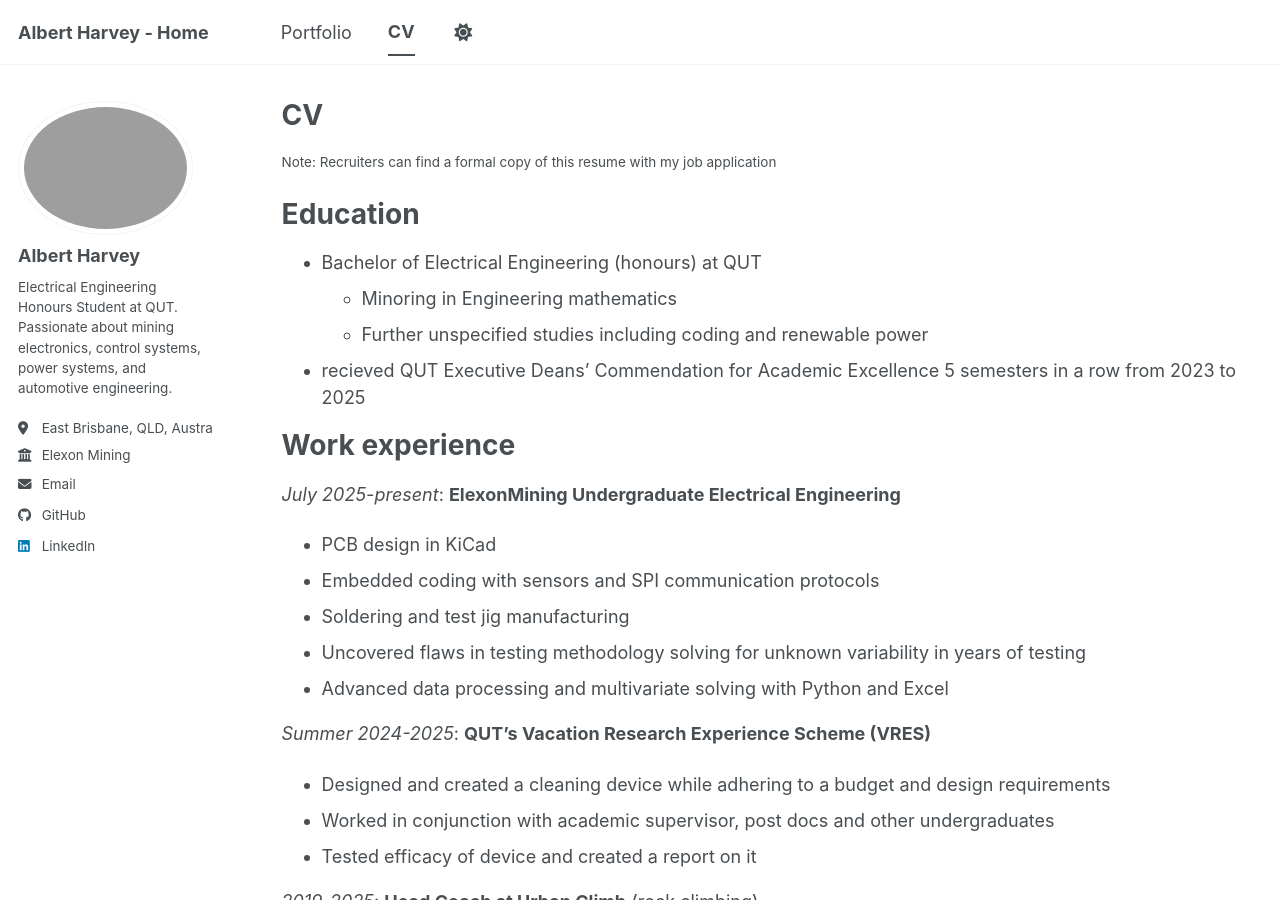
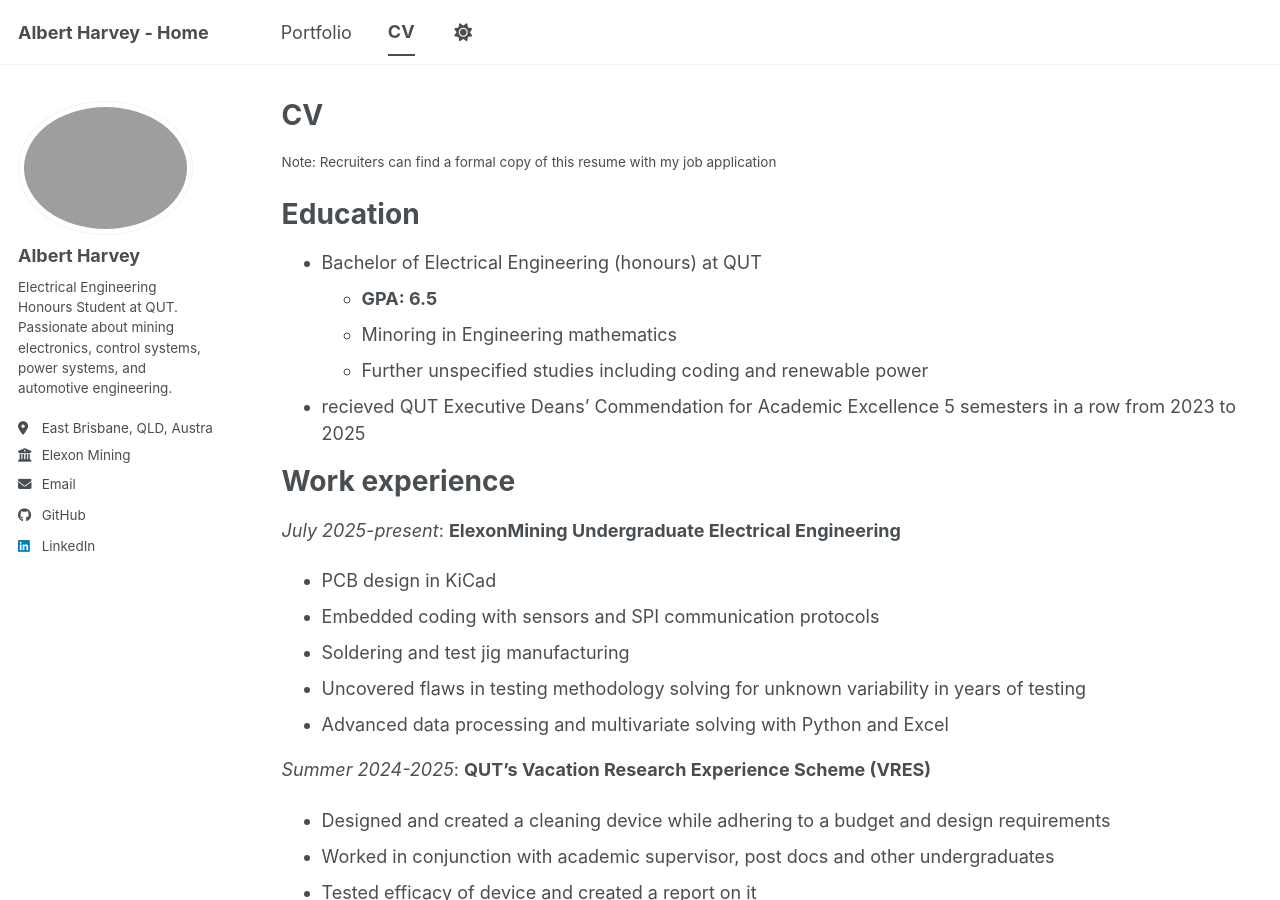
Before and after one commit to Albird-o/Albird-o.github.io, a Jekyll site: the page built from _pages/cv.md, in a window 1280 px wide and 900 px high. Built offline with Jekyll 4.4.1, drawn with Linux system fonts in a browser that asks for light colours; a script bundle is joined from its source files by our own code; library files that are not in the unit come from our copies.

Commit message:
Update cv.md
added gpa to CV

```diff
--- a/_pages/cv.md
+++ b/_pages/cv.md
@@ -15,6 +15,7 @@ redirect_from:
 Education
 ======
 * Bachelor of Electrical Engineering (honours) at QUT
+  * **GPA: 6.5**
   * Minoring in Engineering mathematics
   * Further unspecified studies including coding and renewable power
 * recieved QUT Executive Deans’ Commendation for Academic Excellence 5 semesters in a row from 2023 to 2025
```
